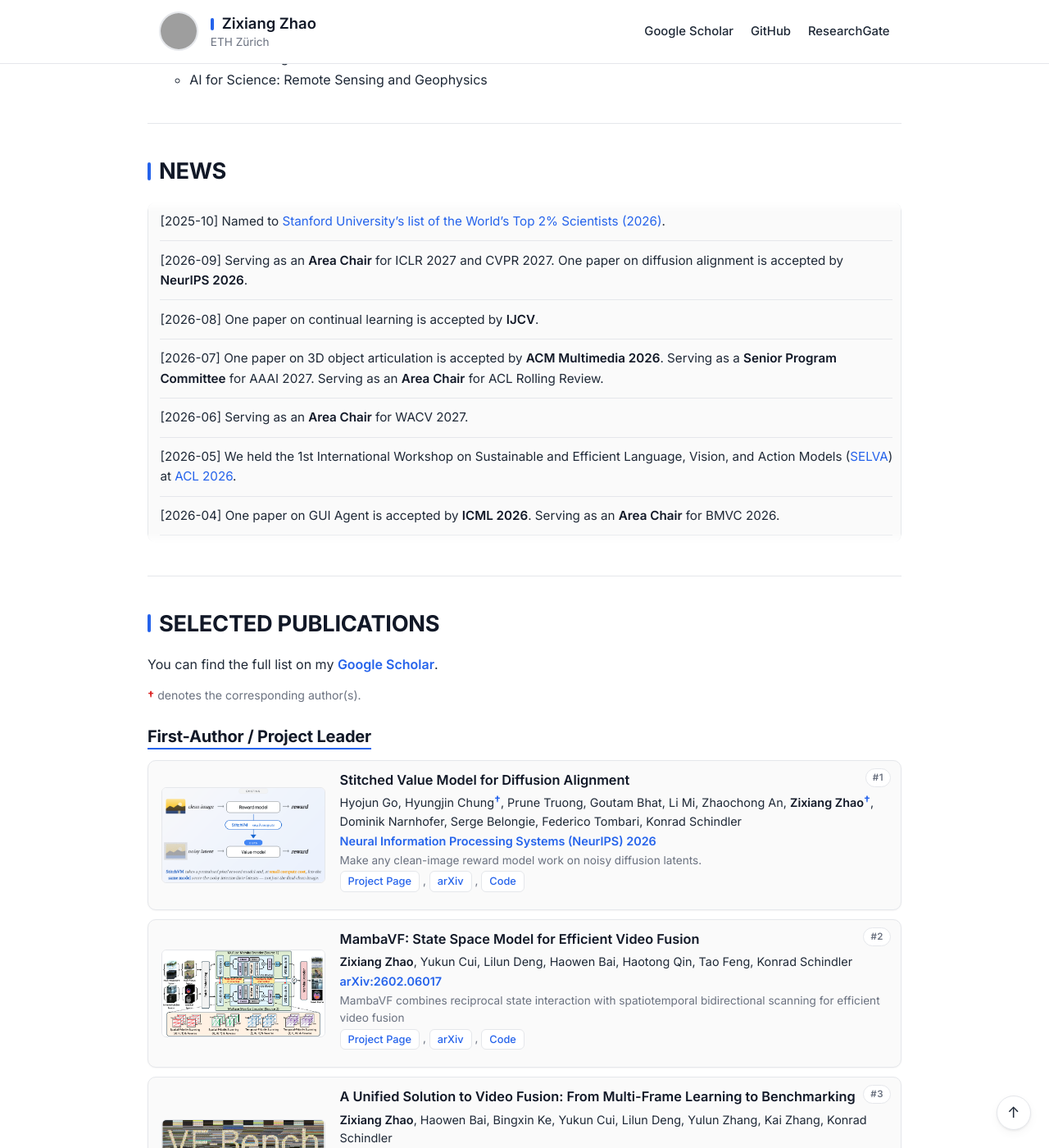
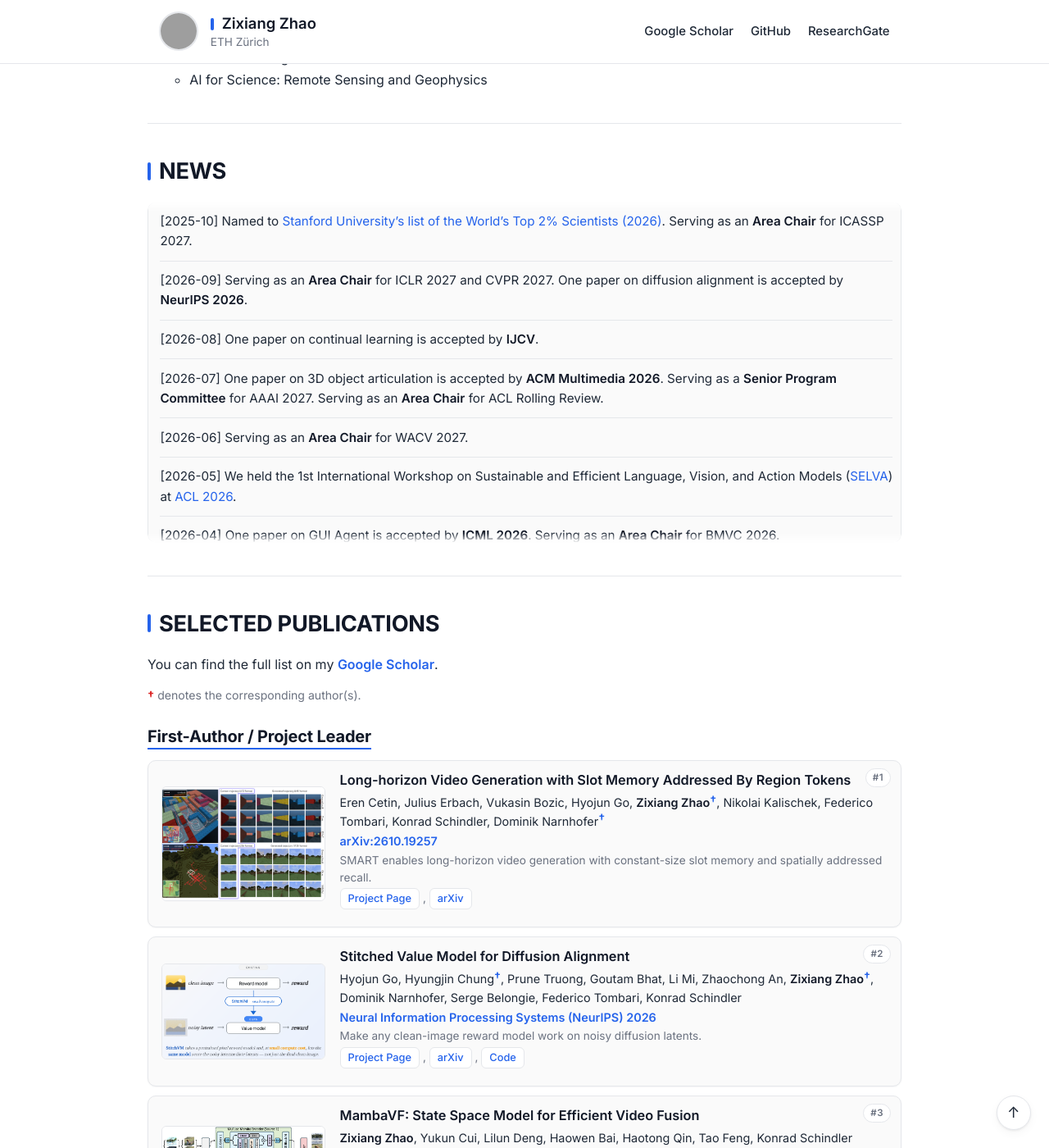
Before and after one commit to Zhaozixiang1228/Zhaozixiang1228.github.io, a Jekyll site: the page built from index.md, in a window 1280 px wide and 1400 px high, scrolled down 1085 px. Shown: the whole window at 82% size. Built offline with Jekyll 4.4.1, drawn with Linux system fonts in a browser that asks for light colours; our own code applies the rules of GitHub Pages for plain Markdown files; grey boxes are pictures that could not be loaded.

Commit message:
Update 20261106

```diff
--- a/index.md
+++ b/index.md
@@ -50,7 +50,7 @@ For collaborations beyond ETH domain, I’m open to all kinds of collaboration
 
 # NEWS
 <!-- - <span class="badge badge-hot">HOT</span> One first-authored paper on video fusion is accepted by **NeurIPS 2025** <strong class="emph">(Spotlight)</strong>. -->
-- [2025-10] Named to [Stanford University's list of the World's Top 2% Scientists (2026)](https://elsevier.digitalcommonsdata.com/datasets/btchxktzyw/9).
+- [2025-10] Named to [Stanford University's list of the World's Top 2% Scientists (2026)](https://elsevier.digitalcommonsdata.com/datasets/btchxktzyw/9). Serving as an **Area Chair** for ICASSP 2027.
 - [2026-09] Serving as an **Area Chair** for ICLR 2027 and CVPR 2027. One paper on diffusion alignment is accepted by **NeurIPS 2026**.
 - [2026-08] One paper on continual learning is accepted by **IJCV**.
 - [2026-07] One paper on 3D object articulation is accepted by **ACM Multimedia 2026**. Serving as a **Senior Program Committee** for AAAI 2027. Serving as an **Area Chair** for ACL Rolling Review.
@@ -97,6 +97,12 @@ You can find the full list on my [**Google Scholar**](https://scholar.google.com
 <p class="cors-note"><strong>&dagger;</strong> denotes the corresponding author(s).</p>
 
 ## <u> First-Author / Project Leader </u>
+1. <img class="pub-thumb" src="images/paper_image/039_SMART.jpg" alt="SMART" loading="lazy" onerror="this.remove()"/> ***Long-horizon Video Generation with Slot Memory Addressed By Region Tokens***
+* Eren Cetin, Julius Erbach, Vukasin Bozic, Hyojun Go, **Zixiang Zhao<sup>&dagger;</sup>**, Nikolai Kalischek, Federico Tombari, Konrad Schindler, Dominik Narnhofer<sup>&dagger;</sup>
+* **arXiv:2610.19257**
+* SMART enables long-horizon video generation with constant-size slot memory and spatially addressed recall.<br/>
+  [Project Page](https://eren-cetin.github.io/SMART/), [arXiv](https://arxiv.org/abs/2610.19257)
+
 1. <img class="pub-thumb" src="images/paper_image/037_StitchVM.png" alt="StitchVM" loading="lazy" onerror="this.remove()"/> ***Stitched Value Model for Diffusion Alignment***
 * Hyojun Go, Hyungjin Chung<sup>&dagger;</sup>, Prune Truong, Goutam Bhat, Li Mi, Zhaochong An, **Zixiang Zhao<sup>&dagger;</sup>**, Dominik Narnhofer, Serge Belongie, Federico Tombari, Konrad Schindler
 * **Neural Information Processing Systems (NeurIPS) 2026**
```
Also changed, not shown: images/paper_image/039_SMART.jpg (added).
